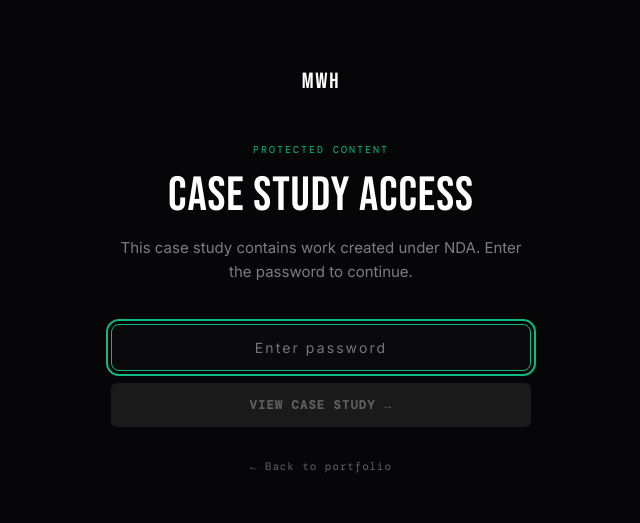
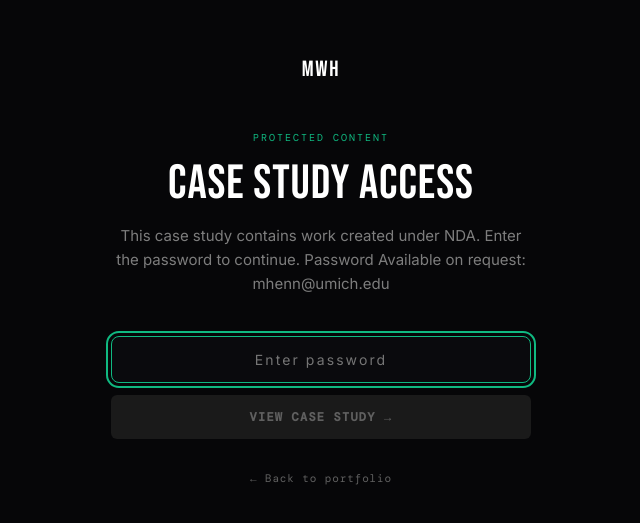
Before and after one commit to MattH-exe/my-portfolio-next, a Next.js app: page /login in a window 1280 px wide. Shown: the part 129-652 px from the top of the page, without its empty margins (319-959 px from the left). Built offline with nearby package versions, Linux system fonts and the light colour scheme.

Commit message:
Update page.js

```diff
--- a/app/login/page.js
+++ b/app/login/page.js
@@ -58,7 +58,7 @@ function LoginForm() {
           </h1>
 
           <p style={{ fontFamily: FONTS.body, fontSize: "15px", color: COLORS.textMuted, lineHeight: "1.6", marginBottom: "40px" }}>
-            This case study contains work created under NDA. Enter the password to continue.
+            This case study contains work created under NDA. Enter the password to continue. Password Available on request: mhenn@umich.edu
           </p>
 
           <form onSubmit={handleSubmit} style={{ display: "flex", flexDirection: "column", gap: "12px" }}>
```
